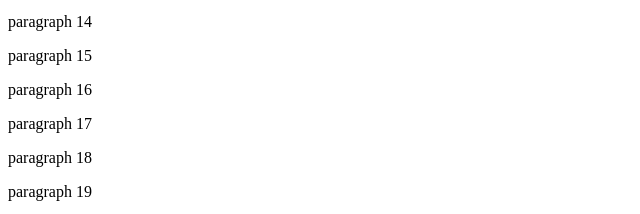
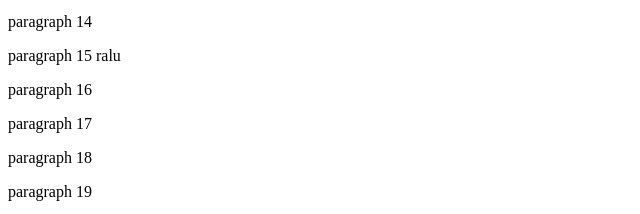
Before and after one commit to danichim/firstgitlesson, a plain HTML site: page index.html in a window 1280 px wide. Shown: the part 495-709 px from the top of the page, 0-640 px from the left. Drawn offline with Linux system fonts and the light colour scheme.

Commit message:
nume de mesaj, pasul 2

```diff
--- a/index.html
+++ b/index.html
@@ -28,7 +28,7 @@
 
 <p>paragraph 14</p>
 
-<p>paragraph 15</p>
+<p>paragraph 15 ralu</p>
 
 <p>paragraph 16</p>
 
```
